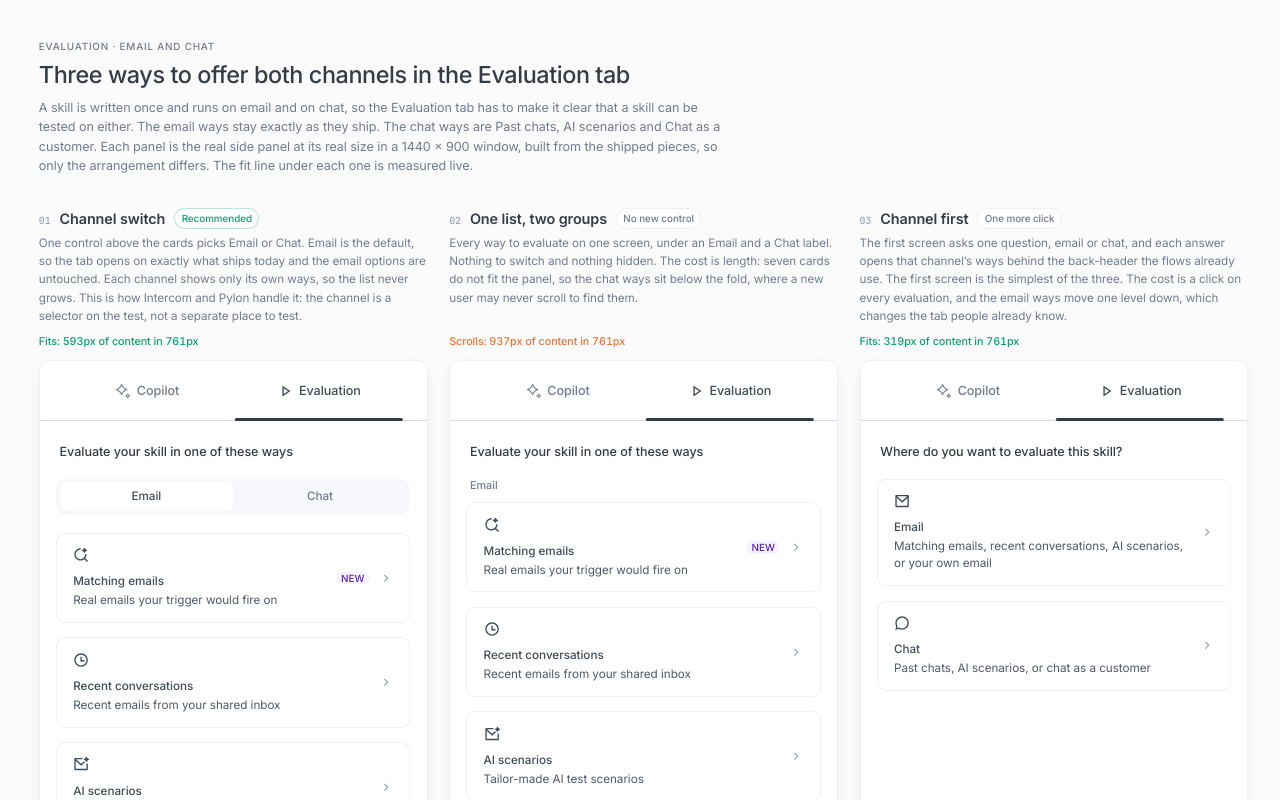
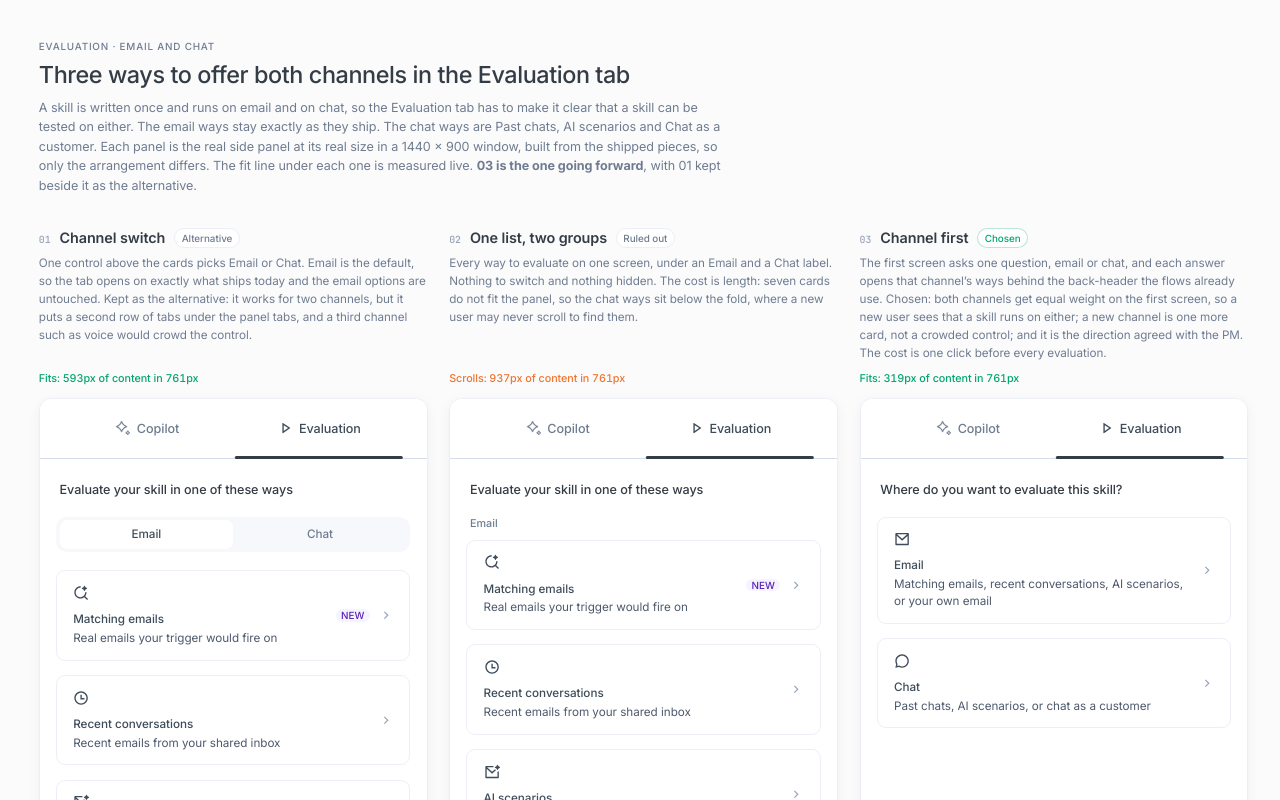
Before and after one commit to geekv30/hiver-playbooks-prototype, a Next.js app: page /component/eval-channels in a window 1280 px wide. Shown: the top 800 px of the page. Built offline with nearby package versions, Linux system fonts and the light colour scheme.

Commit message:
design: mark channel first as chosen, channel switch as the alternative
Co-Authored-By: Claude Opus 5.5 (1M context) <noreply@anthropic.com>

```diff
--- a/app/component/eval-channels/page.tsx
+++ b/app/component/eval-channels/page.tsx
@@ -178,22 +178,22 @@ const VARIANTS = [
   {
     id: 'v1',
     name: 'Channel switch',
-    tag: 'Recommended',
-    note: 'One control above the cards picks Email or Chat. Email is the default, so the tab opens on exactly what ships today and the email options are untouched. Each channel shows only its own ways, so the list never grows. This is how Intercom and Pylon handle it: the channel is a selector on the test, not a separate place to test.',
+    tag: 'Alternative',
+    note: 'One control above the cards picks Email or Chat. Email is the default, so the tab opens on exactly what ships today and the email options are untouched. Kept as the alternative: it works for two channels, but it puts a second row of tabs under the panel tabs, and a third channel such as voice would crowd the control.',
     Render: V1,
   },
   {
     id: 'v2',
     name: 'One list, two groups',
-    tag: 'No new control',
+    tag: 'Ruled out',
     note: 'Every way to evaluate on one screen, under an Email and a Chat label. Nothing to switch and nothing hidden. The cost is length: seven cards do not fit the panel, so the chat ways sit below the fold, where a new user may never scroll to find them.',
     Render: V2,
   },
   {
     id: 'v3',
     name: 'Channel first',
-    tag: 'One more click',
-    note: 'The first screen asks one question, email or chat, and each answer opens that channel’s ways behind the back-header the flows already use. The first screen is the simplest of the three. The cost is a click on every evaluation, and the email ways move one level down, which changes the tab people already know.',
+    tag: 'Chosen',
+    note: 'The first screen asks one question, email or chat, and each answer opens that channel’s ways behind the back-header the flows already use. Chosen: both channels get equal weight on the first screen, so a new user sees that a skill runs on either; a new channel is one more card, not a crowded control; and it is the direction agreed with the PM. The cost is one click before every evaluation.',
     Render: V3,
   },
 ];
@@ -222,7 +222,9 @@ export default function EvalChannelsExhibit() {
           it clear that a skill can be tested on either. The email ways stay exactly as they ship.
           The chat ways are Past chats, AI scenarios and Chat as a customer. Each panel is the real
           side panel at its real size in a 1440 &times; 900 window, built from the shipped pieces,
-          so only the arrangement differs. The fit line under each one is measured live.
+          so only the arrangement differs. The fit line under each one is measured live.{' '}
+          <strong>03 is the one going forward</strong>, with 01 kept beside it as the
+          alternative.
         </p>
       </header>
 
@@ -234,7 +236,7 @@ export default function EvalChannelsExhibit() {
                 <span className={styles.num}>{String(i + 1).padStart(2, '0')}</span>
                 {name}
               </h2>
-              <span className={styles.tag} data-rec={tag === 'Recommended' || undefined}>
+              <span className={styles.tag} data-rec={tag === 'Chosen' || undefined}>
                 {tag}
               </span>
             </div>
```
